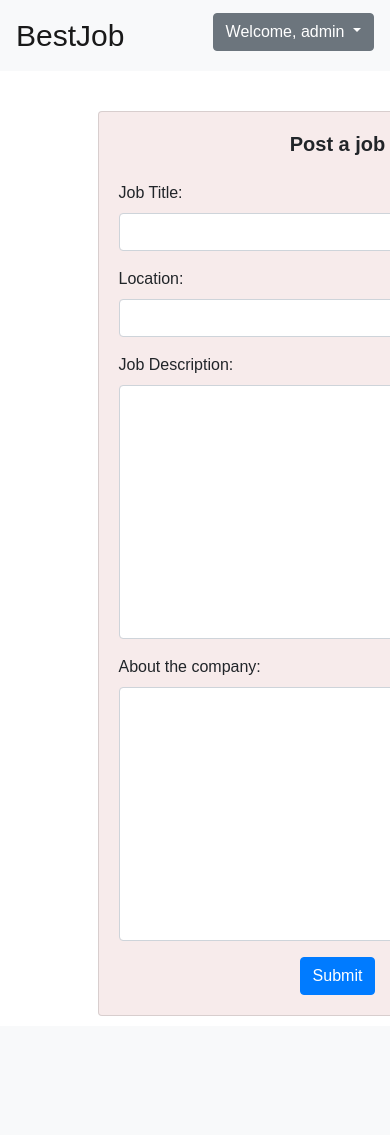
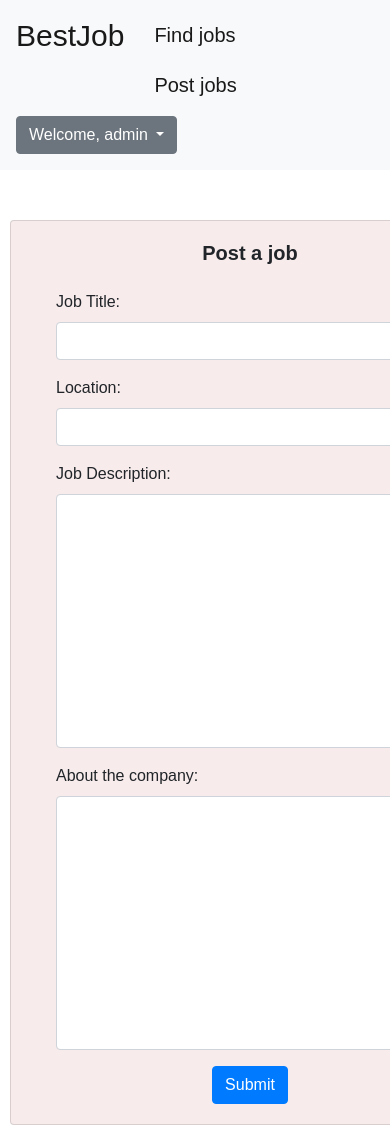
Before and after one commit to vilim-cro/JobSearch, a Django app: page /jobs/post in a window 390 px wide; the page is wider, and only the part inside the window is pictured. Before the commit the page ends 1016 px from the top of that part, so only its background shows below. Run offline with Django 3.2, Linux system fonts and the light colour scheme; a user stored in the database is signed in; some libraries are stand-ins or nearby versions.

Commit message:
Made the site responsive

```diff
--- a/jobs/static/jobs/style.css
+++ b/jobs/static/jobs/style.css
@@ -10,8 +10,13 @@ nav{
     background-color: rgb(87, 104, 116);
     color: white !important;
 }
+#right-nav {
+    display:flex;
+    justify-content: right;
+}
 #brand {
     font-size: 30px;
+    margin: 0;
 }
 .title {
     text-align: center;
@@ -21,6 +26,9 @@ nav{
 .background {
     background-image: url("images/jobs_image.jpg");
     background-size: cover;
+    background-position: center center;
+    background-repeat: no-repeat;
+    background-attachment: fixed;
     height: 100%;
     margin-bottom: 20px;
 }
@@ -43,7 +51,8 @@ nav{
     background-color: rgb(247, 235, 235);
 }
 .cards {
-    margin: 0 50px;
+    margin: 0 auto;
+    width: fit-content;
     text-align: center;
 }
 .card-body {
@@ -58,7 +67,3 @@ nav{
 .nav-link {
     color: darkblue;
 }
-.post_form_div {
-    margin-top: 40px;
-    text-align: center;
-}
--- a/jobs/templates/jobs/layout.html
+++ b/jobs/templates/jobs/layout.html
@@ -14,18 +14,18 @@
 <body>
     <nav class="navbar navbar-expand-lg navbar-light bg-light">
         <div class="container-fluid">
+          <div style="display: inline-flex;">
           <a id="brand" class="navbar-brand" href="{% url 'jobs:index' %}">BestJob</a>
-          <div class="collapse navbar-collapse" id="navbarText">
-            <ul class="navbar-nav me-auto mb-2 mb-lg-0">
-              <li class="nav-item">
-                <a id="find" class="nav-link active" aria-current="page" href="{% url 'jobs:find' %}">Find jobs</a>
+          <ul class="navbar-nav me-auto mb-2 mb-lg-0">
+              <li class="nav-item" style="padding-left: 30px; padding-top: 4px;">
+                <a class="nav-link active" aria-current="page" href="{% url 'jobs:find' %}">Find jobs</a>
               </li>
-              <li class="nav-item">
-                <a class="nav-link active" href="{% url 'jobs:post' %}">Post jobs</a>
+              <li class="nav-item" style="padding-left: 30px; padding-top: 4px;">
+                <a class="nav-link active" aria-current="page" href="{% url 'jobs:post' %}">Post jobs</a>
               </li>
             </ul>
           </div>
-          <ul class="navbar-nav me-auto mb-2 mb-lg-0">
+            <ul class="navbar-nav me-auto mb-2 mb-lg-0" id="right-nav">
               {% if request.user.is_authenticated %}
               <li class="nav-item">
                 <div class="dropdown">
@@ -47,9 +47,9 @@
                 <a class="nav-link" href="{% url 'users:register' %}" style="color: rgb(45, 107, 170);">Sign up</a>
               </li>
               {% endif %}
-            </li>
-        </ul>
-        </div>
+            </ul>
+
+          </div>
     </nav>
     {% block body %}
     {% endblock %}
--- a/jobs/templates/jobs/post.html
+++ b/jobs/templates/jobs/post.html
@@ -3,9 +3,10 @@
 
 {% block body %}
 
-<div class="user_form card" id="post_form">
-    <div class="card-body">
-          <h5 class="card-title users_card-title">Post a job</h5>
+<div class="user_form" style="min-width:60%">
+    <div class="card w-75">
+        <div class="card-body users_card-body">
+            <h5 class="card-title users_card-title">Post a job</h5>
             <form action="{% url 'jobs:post' %}" method="POST">
             {% csrf_token %}
             {% for field in form %}
@@ -18,6 +19,7 @@
                 <input class="btn btn-primary" type="submit" value="Submit">
             </div>
             </form>
+        </div>
     </div>
 </div>
 
--- a/users/static/users/style.css
+++ b/users/static/users/style.css
@@ -1,7 +1,7 @@
 .user_form {
-    width: 25%;
-    margin-left: 37.5%;
-    margin-top: 40px;
+    margin: 40px auto;
+    width: fit-content;
+    text-align: center;
 }
 .users_form-control {
     resize: none;
```
Also changed, not shown: db.sqlite3.
